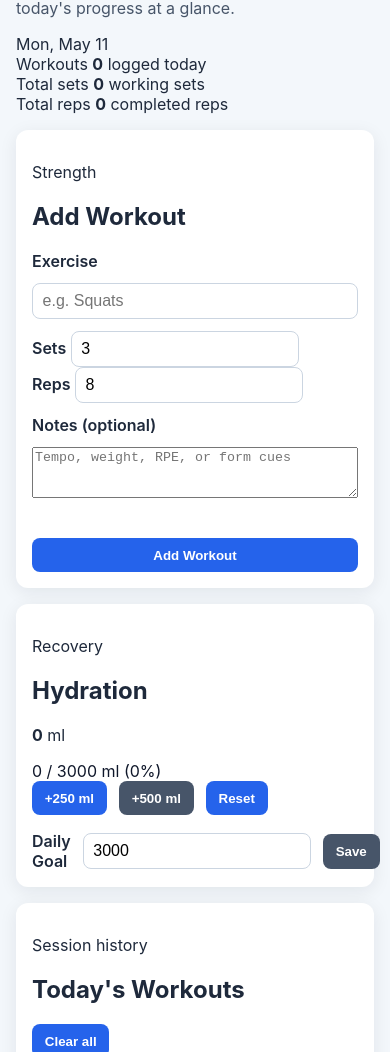
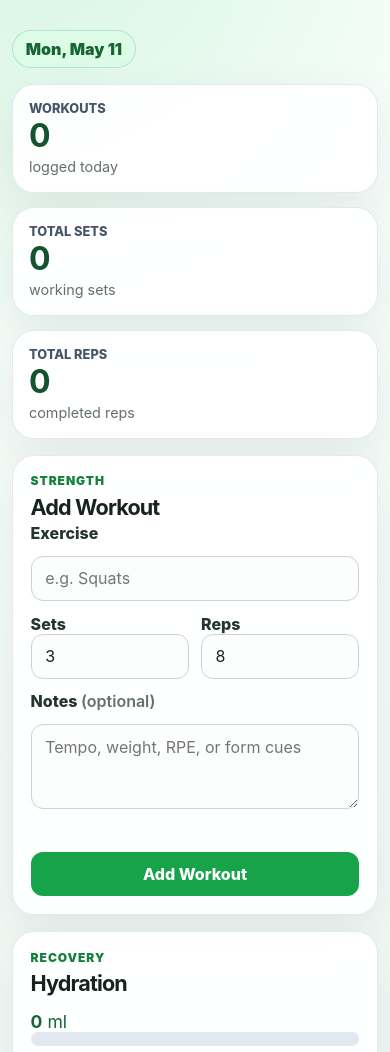
Before and after one commit to bassmegaman527-alt/ZealotBarbell, a plain HTML site: page index.html in a window 390 px wide. Shown: the part 138-1190 px from the top of the page. Drawn offline with Linux system fonts and the light colour scheme.

Commit message:
Update styles.css

```diff
--- a/styles.css
+++ b/styles.css
@@ -1,8 +1,8 @@
 :root {
   color-scheme: light;
   font-family: Inter, system-ui, -apple-system, Segoe UI, Roboto, sans-serif;
-  background: #f3f7fb;
-  color: #1e293b;
+  background: #eef6f2;
+  color: #17231d;
 }
 
 * {
@@ -11,120 +11,352 @@
 
 body {
   margin: 0;
+  min-height: 100vh;
+  background:
+    radial-gradient(circle at top left, rgba(34, 197, 94, 0.18), transparent 30rem),
+    linear-gradient(180deg, #f8fffb 0%, #eef6f2 100%);
+}
+
+button,
+input,
+textarea {
+  font: inherit;
+}
+
+button {
+  border: none;
+  border-radius: 12px;
+  padding: 0.75rem 0.95rem;
+  background: #16a34a;
+  color: white;
+  font-weight: 800;
+  cursor: pointer;
+  transition: transform 160ms ease, background 160ms ease, box-shadow 160ms ease;
+}
+
+button:hover:not(:disabled) {
+  background: #15803d;
+  box-shadow: 0 10px 22px rgba(21, 128, 61, 0.18);
+  transform: translateY(-1px);
+}
+
+button:disabled {
+  cursor: not-allowed;
+  opacity: 0.45;
 }
 
 .app {
-  max-width: 760px;
-  margin: 2rem auto;
-  padding: 0 1rem 2rem;
+  width: min(100%, 980px);
+  margin: 0 auto;
+  padding: 1rem 1rem 2.5rem;
 }
 
-header h1 {
-  margin-bottom: 0.25rem;
+.hero {
+  display: flex;
+  align-items: flex-start;
+  justify-content: space-between;
+  gap: 1rem;
+  padding: 1.5rem 0 1rem;
 }
 
-header p {
+.eyebrow {
+  margin: 0 0 0.35rem;
+  color: #15803d;
+  font-size: 0.75rem;
+  font-weight: 900;
+  letter-spacing: 0.08em;
+  text-transform: uppercase;
+}
+
+h1,
+h2,
+p {
   margin-top: 0;
+}
+
+h1 {
+  margin-bottom: 0.35rem;
+  font-size: clamp(2.25rem, 8vw, 4.75rem);
+  line-height: 0.95;
+  letter-spacing: -0.07em;
+}
+
+h2 {
+  margin-bottom: 0.2rem;
+  font-size: clamp(1.35rem, 4vw, 2rem);
+  letter-spacing: -0.04em;
+}
+
+.hero p:not(.eyebrow),
+.stat-help,
+.workout-details span,
+.workout-details p,
+#empty-state {
+  color: #647067;
+}
+
+.date-pill {
+  flex: none;
+  border: 1px solid rgba(21, 128, 61, 0.2);
+  border-radius: 999px;
+  background: #dcfce7;
+  color: #166534;
+  padding: 0.5rem 0.8rem;
+  font-weight: 900;
+}
+
+.summary-grid {
+  display: grid;
+  grid-template-columns: repeat(3, minmax(0, 1fr));
+  gap: 0.85rem;
+  margin-bottom: 1rem;
+}
+
+.stat-card,
+.card {
+  border: 1px solid rgba(148, 163, 184, 0.24);
+  border-radius: 22px;
+  background: rgba(255, 255, 255, 0.92);
+  box-shadow: 0 18px 50px rgba(15, 23, 42, 0.08);
+}
+
+.stat-card {
+  padding: 1rem;
+}
+
+.stat-label {
+  display: block;
   color: #475569;
+  font-size: 0.8rem;
+  font-weight: 800;
+  text-transform: uppercase;
+}
+
+.stat-card strong {
+  display: block;
+  margin: 0.25rem 0;
+  color: #14532d;
+  font-size: clamp(2rem, 7vw, 3.25rem);
+  line-height: 1;
+}
+
+.stat-help {
+  font-size: 0.9rem;
+}
+
+.layout-grid {
+  display: grid;
+  grid-template-columns: minmax(0, 1.1fr) minmax(320px, 0.9fr);
+  gap: 1rem;
 }
 
 .card {
-  background: white;
-  border-radius: 12px;
-  padding: 1rem;
-  margin-top: 1rem;
-  box-shadow: 0 4px 18px rgba(15, 23, 42, 0.08);
+  padding: 1.1rem;
+}
+
+.section-heading,
+.hydration-row,
+.goal-row,
+#workout-list li {
+  display: flex;
+  align-items: center;
+  justify-content: space-between;
+  gap: 0.75rem;
 }
 
 form {
   display: grid;
+  gap: 0.8rem;
+}
+
+.form-row {
+  display: grid;
+  grid-template-columns: repeat(2, minmax(0, 1fr));
   gap: 0.75rem;
 }
 
 label {
+  color: #26352b;
+  font-weight: 800;
+}
+
+label span {
+  color: #647067;
   font-weight: 600;
 }
 
-input {
-  border: 1px solid #cbd5e1;
-  border-radius: 8px;
-  padding: 0.5rem 0.6rem;
-  font-size: 1rem;
+input,
+textarea {
+  width: 100%;
+  border: 1px solid #cbd5d0;
+  border-radius: 12px;
+  padding: 0.72rem 0.85rem;
+  background: #fbfefc;
+  color: #17231d;
 }
 
-button {
-  border: none;
-  border-radius: 8px;
-  padding: 0.6rem 0.8rem;
-  background: #2563eb;
-  color: white;
-  font-weight: 700;
-  cursor: pointer;
+textarea {
+  resize: vertical;
 }
 
-button:hover {
+input:focus,
+textarea:focus {
+  border-color: #16a34a;
+  box-shadow: 0 0 0 4px rgba(34, 197, 94, 0.16);
+  outline: none;
+}
+
+.feedback {
+  min-height: 1.1rem;
+  margin: 0;
+  color: #b91c1c;
+  font-size: 0.95rem;
+  font-weight: 700;
+}
+
+.secondary {
+  background: #2563eb;
+}
+
+.secondary:hover:not(:disabled) {
   background: #1d4ed8;
 }
 
-.secondary {
-  background: #475569;
+.ghost {
+  border: 1px solid #cbd5d0;
+  background: #f8fafc;
+  color: #334155;
 }
 
-.secondary:hover {
-  background: #334155;
+.ghost:hover:not(:disabled) {
+  background: #e2e8f0;
+  box-shadow: none;
+}
+
+.danger-ghost {
+  color: #b91c1c;
+}
+
+.water-total {
+  margin-bottom: 0;
+  color: #166534;
+  font-size: 1.1rem;
+}
+
+.progress-track {
+  height: 0.85rem;
+  overflow: hidden;
+  border-radius: 999px;
+  background: #e2e8f0;
+}
+
+.progress-fill {
+  width: 0%;
+  height: 100%;
+  border-radius: inherit;
+  background: linear-gradient(90deg, #22c55e, #06b6d4);
+  transition: width 220ms ease;
+}
+
+.goal-status {
+  margin: 0.7rem 0;
+  color: #334155;
+  font-weight: 800;
+}
+
+.goal-complete {
+  color: #15803d;
 }
 
 .hydration-row {
-  display: flex;
-  align-items: center;
   flex-wrap: wrap;
-  gap: 0.75rem;
+  justify-content: flex-start;
+  margin-bottom: 1rem;
 }
 
 .goal-row {
   display: grid;
   grid-template-columns: auto 1fr auto;
-  align-items: center;
-  gap: 0.75rem;
+}
+
+.workout-card {
   margin-top: 1rem;
 }
 
-.feedback {
-  min-height: 1rem;
-  margin: 0;
-  color: #b91c1c;
-  font-size: 0.95rem;
-}
-
-.goal-status {
-  margin-bottom: 0;
-  color: #0f172a;
+.workout-heading {
+  margin-bottom: 0.85rem;
 }
 
 #workout-list {
+  display: grid;
+  gap: 0.75rem;
   margin: 0;
-  padding-left: 1.2rem;
-  display: grid;
-  gap: 0.6rem;
+  padding: 0;
+  list-style: none;
 }
 
 #workout-list li {
-  display: flex;
-  justify-content: space-between;
-  align-items: center;
-  gap: 0.75rem;
+  align-items: flex-start;
+  border: 1px solid #e2e8f0;
+  border-radius: 16px;
+  padding: 0.85rem;
+  background: #fbfefc;
 }
 
-#workout-list .delete-workout {
-  background: #dc2626;
-  padding: 0.35rem 0.6rem;
-  font-size: 0.85rem;
+.workout-details {
+  display: grid;
+  gap: 0.25rem;
 }
 
-#workout-list .delete-workout:hover {
+.workout-details strong {
+  font-size: 1.05rem;
+}
+
+.workout-details p {
+  margin-bottom: 0;
+  line-height: 1.45;
+}
+
+.delete-workout {
+  flex: none;
+  background: #dc2626;
+  padding: 0.5rem 0.7rem;
+  font-size: 0.86rem;
+}
+
+.delete-workout:hover:not(:disabled) {
   background: #b91c1c;
+  box-shadow: 0 10px 22px rgba(185, 28, 28, 0.18);
 }
 
 #empty-state {
-  color: #64748b;
+  margin-bottom: 0;
+  text-align: center;
 }
+
+@media (max-width: 760px) {
+  .app {
+    padding: 0.75rem 0.75rem 2rem;
+  }
+
+  .hero,
+  .section-heading,
+  #workout-list li {
+    align-items: flex-start;
+    flex-direction: column;
+  }
+
+  .summary-grid,
+  .layout-grid {
+    grid-template-columns: 1fr;
+  }
+
+  .goal-row {
+    grid-template-columns: 1fr;
+  }
+
+  .delete-workout,
+  .danger-ghost {
+    width: 100%;
+  }
+}
```
